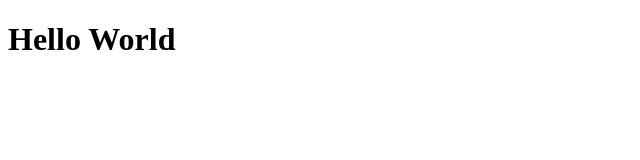
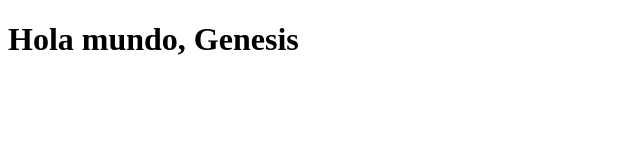
Before and after one commit to GenesisDinarte/SC_302_DOCUMENTACION_G4_GENESISDINARTE, a plain HTML site: page index.html in a window 1280 px wide. Shown: the whole page, without its empty margins (0-640 px from the left). Drawn offline with Linux system fonts and the light colour scheme.

Commit message:
Modificar archivo index.html

```diff
--- a/index.html
+++ b/index.html
@@ -1 +1 @@
-<!DOCTYPE html><html><head><title>Test</title></head><body><h1>Hello World</h1></body></html>
+<!DOCTYPE html><html><head><title>Test</title></head><body><h1>Hola mundo, Genesis</h1></body></html>
```
